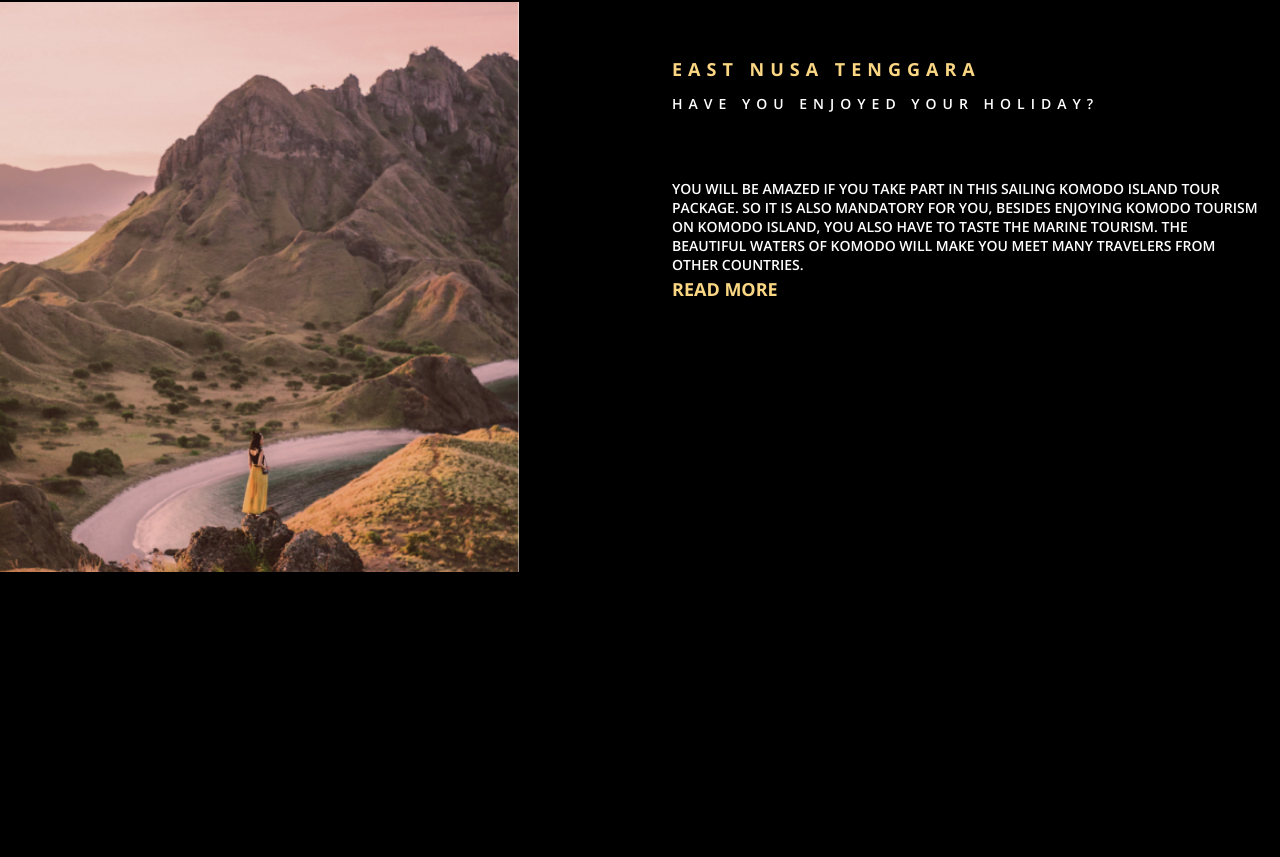
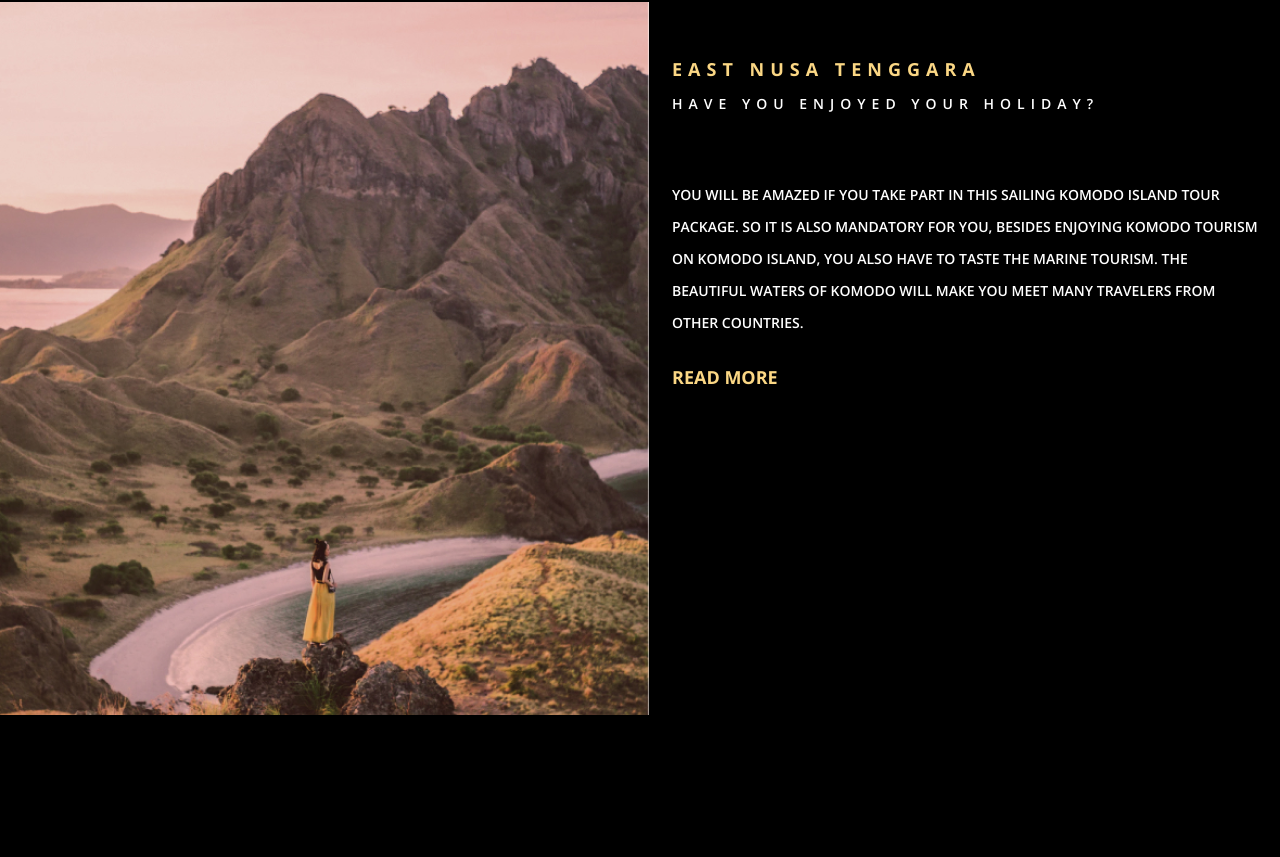
Before and after one commit to orthi123/qwery, a plain HTML site: page index.html in a window 1280 px wide. Shown: the part 1483-2340 px from the top of the page. Drawn offline with nearby package versions, Linux system fonts and the light colour scheme.

Commit message:
style added

```diff
--- a/css/style.css
+++ b/css/style.css
@@ -45,7 +45,7 @@ nav ul li{
 }
 nav ul li:hover{
   color:#000000;
-  font-size: 50px;
+  /* font-size: 50px; */
 }
 
 /*============= nav css end============= */
@@ -100,10 +100,11 @@ gap: 23px;
 }
 #aboutUs .main .img{
   width:649px;
+  height: 713px;
 
 }
  #aboutUs .main .img img{
-width: 80%;
+width: 100%;
 /* border-radius: 40px; */
 
 }
@@ -140,10 +141,14 @@ margin-bottom: 66px;
 #aboutUs .main .text_area p{
   font-size: 14px;
   font-weight: 600;
-  height: 32px;
+  line-height: 32px;
   text-transform: uppercase;
   color:#FFFFFF;
   margin-bottom: 66px;
+    width: 587px;
+    height: 160px;
+    margin: 0 auto;
+    margin-bottom: 26px;
 
 }
 #aboutUs .main .text_area a{
@@ -152,6 +157,9 @@ margin-bottom: 66px;
   text-transform: uppercase;
   text-decoration: none;
   color:#FBD784;
+  width: 932px;
+      margin: 0 auto;
+
 }
 /*============= aboutUs Part end============== */
 
@@ -356,6 +364,7 @@ color: #FFFFFF;
     list-style: none;
     font-size:19px ;
     font-weight: 400;
+    margin-bottom: 8px;
    }
    .footer_center_one .icon{
 color: #FFFFFF !important;
```
